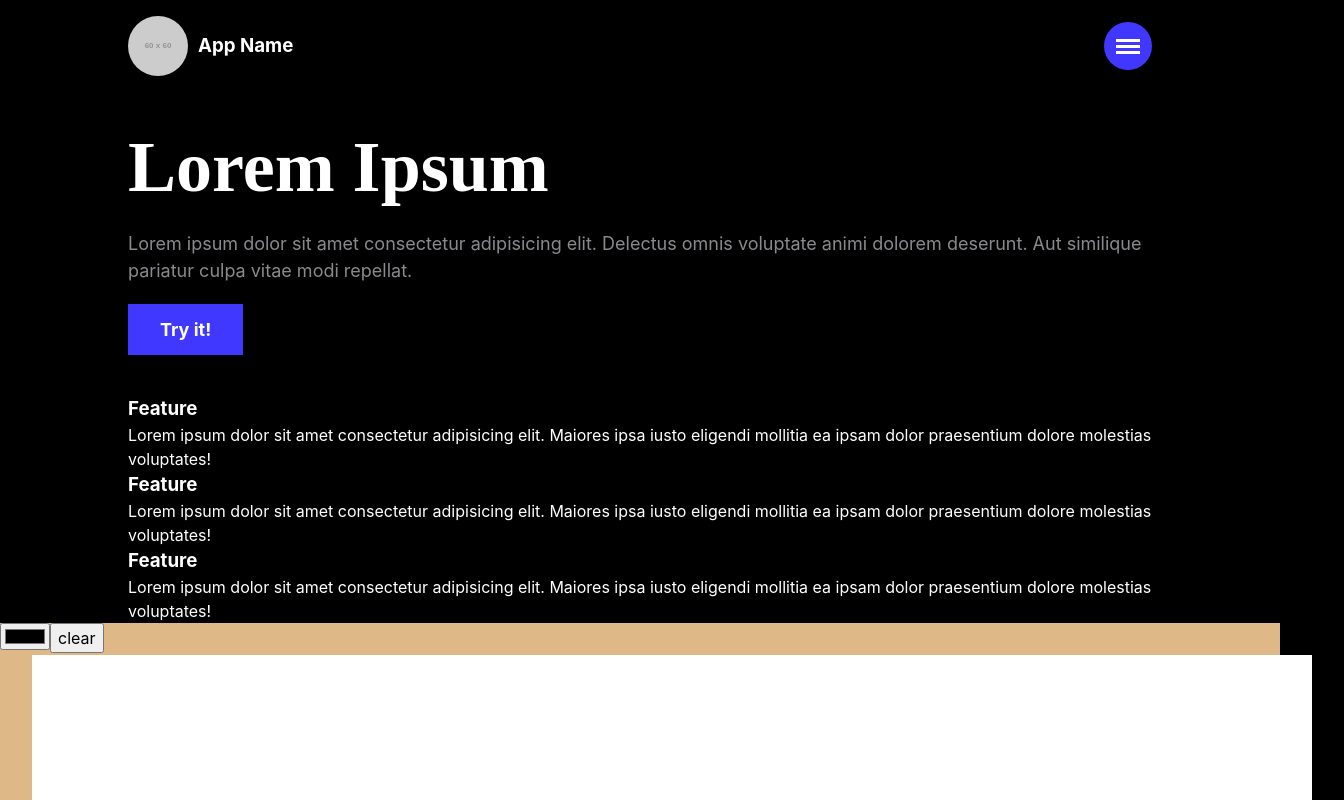
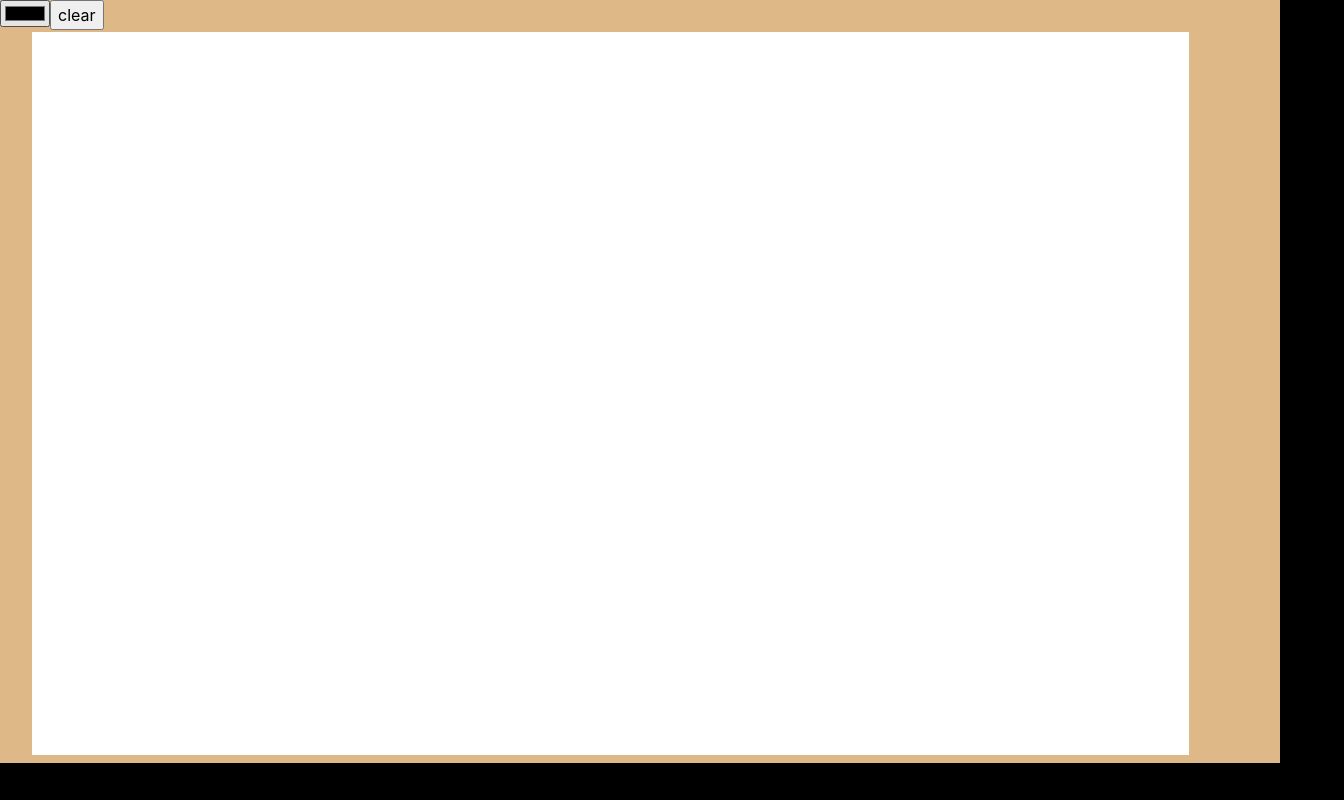
Before and after one commit to Mike2081/scratch-paint, a React (Create React App) app in the folder front-end/: page / in a window 1280 px wide. Shown: the top 800 px of the page, 1344 px wide, since content can reach past the window. Built offline with nearby package versions, Linux system fonts and the light colour scheme.

Commit message:
testing out bug problems with drawing function

```diff
--- a/front-end/src/Components/App.js
+++ b/front-end/src/Components/App.js
@@ -7,9 +7,9 @@ import Holder from "./Holder";
 function App() {
   return (
     <div>
-      <Navbar />
+      {/* <Navbar />
       <HeroSection />
-      <Features />
+      <Features /> */}
       <Holder />
     </div>
   );
--- a/front-end/src/Components/Board.js
+++ b/front-end/src/Components/Board.js
@@ -12,7 +12,7 @@ function Board() {
 
   return (
     <canvas
-      className="board"
+      id="board"
       onMouseDown={startDrawing}
       onMouseUp={doneDrawing}
       onMouseMove={draw}
--- a/front-end/src/Components/CanvasFunctions.js
+++ b/front-end/src/Components/CanvasFunctions.js
@@ -15,8 +15,6 @@ import React, { useContext, useRef, useState } from "react";
             const canvas = canvasRef.current
             canvas.width = window.innerWidth * 2;
             canvas.height = window.innerHeight * 2;
-            canvas.style.width = `${window.innerWidth}px`;
-            canvas.style.height = `${window.innerHeight}px`;
             //^ Doubling the pixel density for better optics for,
             // retina displays
 
--- a/front-end/src/Styles/Board/Board.css
+++ b/front-end/src/Styles/Board/Board.css
@@ -1,5 +1,5 @@
-.board {
-  width: 142%;
+#board {
+  width: calc(100% - 123px);
   background-color: white;
   margin: 2px 32px;
 }
--- a/front-end/src/Styles/Board/Board.scss
+++ b/front-end/src/Styles/Board/Board.scss
@@ -1,5 +1,5 @@
-.board {
-  width: 142%;
+#board {
+  width: calc(100% - 123px);
   background-color: white;
   margin: 2px 32px;
 }
--- a/front-end/src/Styles/Holder/Holder.css
+++ b/front-end/src/Styles/Holder/Holder.css
@@ -1,11 +1,4 @@
 .holder {
-  height: 100%;
-  width: 100%;
   background: burlywood;
 }
-
-.holder__boardContainer {
-  height: 100%;
-  width: 100%;
-}
 /*# sourceMappingURL=Holder.css.map */
--- a/front-end/src/Styles/Holder/Holder.scss
+++ b/front-end/src/Styles/Holder/Holder.scss
@@ -1,9 +1,9 @@
 .holder {
-  height: 100%;
-  width: 100%;
+  // height: 100%;
+  // width: 100%;
   background: burlywood;
   &__boardContainer {
-    height: 100%;
-    width: 100%;
+    // height: 100%;
+    // width: 100%;
   }
 }
```
Also changed, not shown: 2 other files (tests, documents, lock files or other folders).
